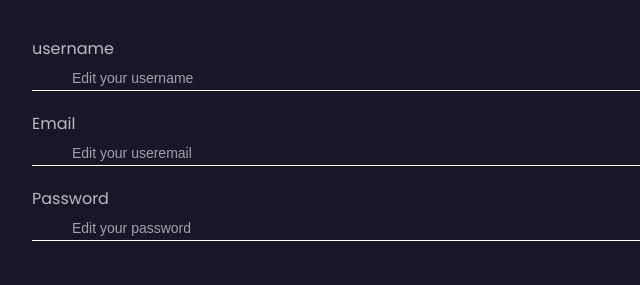
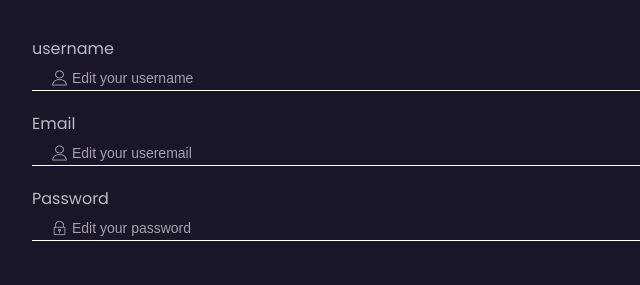
Before and after one commit to kirengamartial/My-Brand, a website: page Frontend/editProfile.html in a window 1280 px wide. Shown: the part 200-485 px from the top of the page, 224-864 px from the left. Drawn offline with nearby package versions, Linux system fonts and the light colour scheme; the site is published under a folder, as on GitHub Pages, so addresses that start at the root find nothing; no server answers.

Commit message:
finalize

```diff
--- a/Frontend/editProfile.html
+++ b/Frontend/editProfile.html
@@ -87,7 +87,7 @@
                         <label for="user_name" class="label">username</label>
                         <div class="input-with-icon">
                         <input class="input" type="text" name="username" id="user_name" placeholder="Edit your username">
-                        <img src="/assets/img/Rectangle 39.png" class="input-icon" alt="">
+                        <img src="assets/img/Rectangle 39.png" class="input-icon" alt="">
                     </div>
                     </div>
 
@@ -95,7 +95,7 @@
                         <label for="user_email" class="label">Email</label>
                         <div class="input-with-icon">
                         <input class="input" type="email" name="email" id="user_email" placeholder="Edit your useremail">
-                        <img src="/assets/img/Rectangle 39.png" class="input-icon" alt="">
+                        <img src="assets/img/Rectangle 39.png" class="input-icon" alt="">
                     </div>
 
                     </div>
@@ -103,7 +103,7 @@
                         <label for="password" class="label">Password</label>
                         <div class="input-with-icon">
                             <input class="input" type="password" name="password" id="password" placeholder="Edit your password">
-                            <img src="/assets/img/Rectangle 39 (1).png" class="input-icon" alt="">
+                            <img src="assets/img/Rectangle 39 (1).png" class="input-icon" alt="">
                         </div>
                     </div>
                     <input type="submit" value="Edit" class="btn">
```
